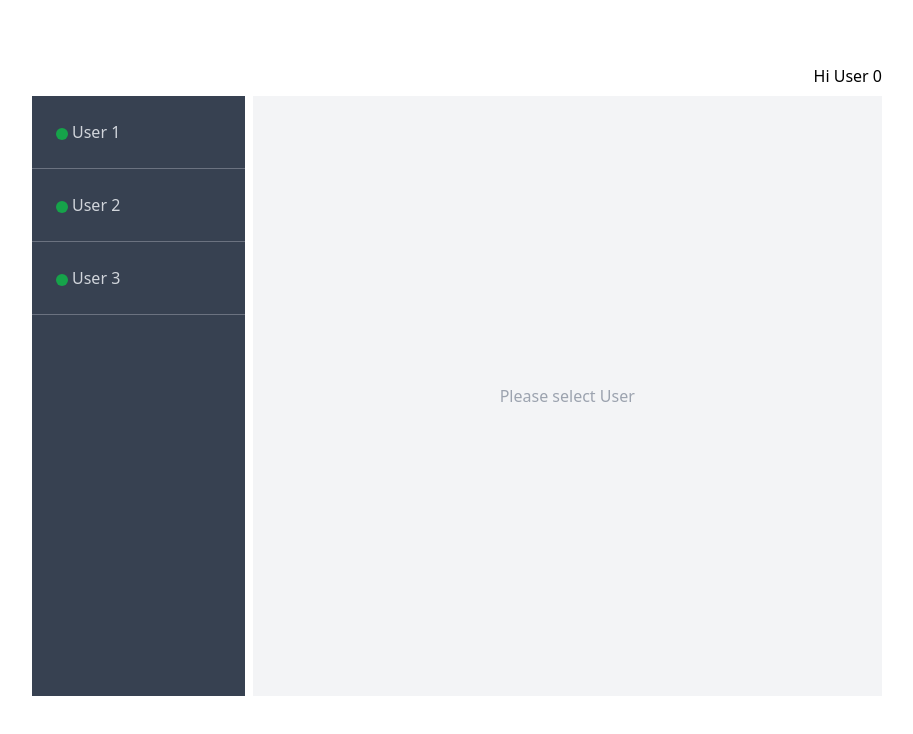
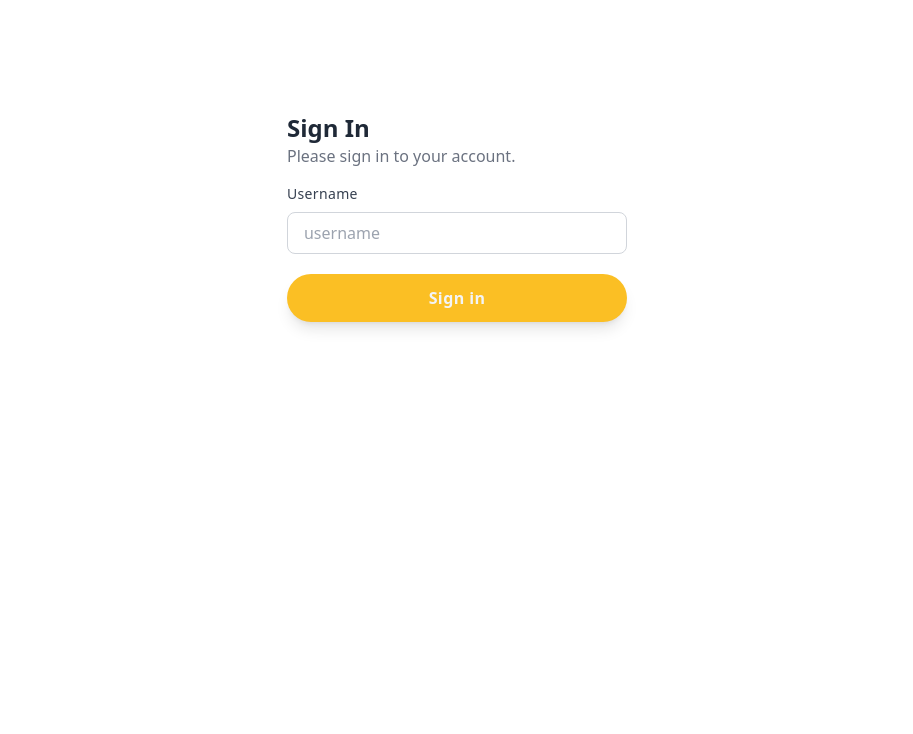
Before and after one commit to manishgs/nodejs-redis-socketio-chat, a website: page public/index.html in a window 1280 px wide. Shown: the whole page, without its empty margins (183-1096 px from the left). Drawn offline with nearby package versions, Linux system fonts and the light colour scheme.

Commit message:
implement login/logout

```diff
--- a/public/index.html
+++ b/public/index.html
@@ -10,8 +10,9 @@
 <body>
 
     <div id="app" class="container mx-auto mt-16" style="width: 850px; height: 600px;">
+        <div v-if="currentUser">
             <div class="flex justify-end mb-2">
-            Hi {{currentUser.username}}
+                Hi {{currentUser.username}}, <button v-on:click="logout">logout</button>
             </div>
             <div class="flex h-full">
                 <div class="w-1/4  text-gray-300 bg-gray-700">
@@ -73,62 +74,44 @@
                 </div>
             </div>
         </div>
+
+        <div v-else>
+            <div class="flex justify-center self-center  z-10">
+                <div class="p-12 bg-white mx-auto rounded-2xl w-100 ">
+                    <div class="mb-4">
+                      <h3 class="font-semibold text-2xl text-gray-800">Sign In </h3>
+                      <p class="text-gray-500">Please sign in to your account.</p>
+                    </div>
+                    <div class="space-y-5">
+                                <div class="space-y-2">
+                                    <label class="text-sm font-medium text-gray-700 tracking-wide">Username</label>
+                                    <input  v-model="username" class=" w-full text-base px-4 py-2 border  border-gray-300 rounded-lg focus:outline-none focus:border-amber-400" type="" placeholder="username">
+                                </div>
+                                <div class="space-y-2">
+                    </div>
+                    <div>
+                      <button v-on:click="login" type="submit" class="w-full flex justify-center bg-amber-400  hover:bg-amber-500 text-gray-100 p-3  rounded-full tracking-wide font-semibold  shadow-lg cursor-pointer transition ease-in duration-500">
+                        Sign in
+                      </button>
+                    </div>
+                    </div>
+                </div>
+              </div>
+        </div>
+
+    </div>
 </body>
 
 <script>
 const app = new Vue({
   el: '#app',
   data: {
-    currentUser:{
-        id:1,
-        username:'User 0',
-    },
+    currentUser:null,
     username:null,
     error: '',
     message:'',
-    messages:[
-        {
-
-            id:1,
-            username:'User 0',
-            message:'Hi',
-            date:'2020-01-01',
-        },
-        {
-            id:2,
-            username:'User 1',
-            message:'Hiiii',
-            date:'2020-01-01',
-        },
-        {
-            id:2,
-            username:'User 0',
-            message:'how are you?',
-            date:'2020-01-01',
-        },
-        {
-            id:1,
-            username:'User 0',
-            message:'Lorem ipsum dolor sit, amet consectetur adipisicing elit. ',
-            date:'2020-01-01',
-        }
-    ],
-    users:[{
-        id:1,
-        username:'User 0',
-    },
-    {
-        id:2,
-        username:'User 1',
-    },
-    {
-        id:3,
-        username:'User 2',
-    },
-    {
-        id:4,
-        username:'User 3',
-    }],
+    messages:[],
+    users:[],
     activeChatUser: null,
     socket:null
   },
@@ -145,10 +128,13 @@ const app = new Vue({
             return;
         }
         try{
-            this.socket = io(location.href, {path:'/ws/'});
+            this.socket = io(location.origin.replace('http','ws'), {path:'/ws/',transports:['websocket']});
 
             // listeners
             this.socket.on('connection');
+            this.socket.on('users', (data)=>{
+                this.users = data.users;
+            });
 
             // emit events
             this.socket.emit('login',{username: this.username}, (data)=>{
@@ -163,7 +149,7 @@ const app = new Vue({
         }
     },
     logout:function(){
-        this.socket.emit('logout',{ username: this.username},(data)=>{
+        this.socket.emit('logout',{ user: this.currentUser},(data)=>{
             if(data.error){
                 this.error = data.error;
             }else{
```
Also changed, not shown: src/index.ts (+15 -4 lines). Lines whose indentation alone changed are shown as unchanged.
